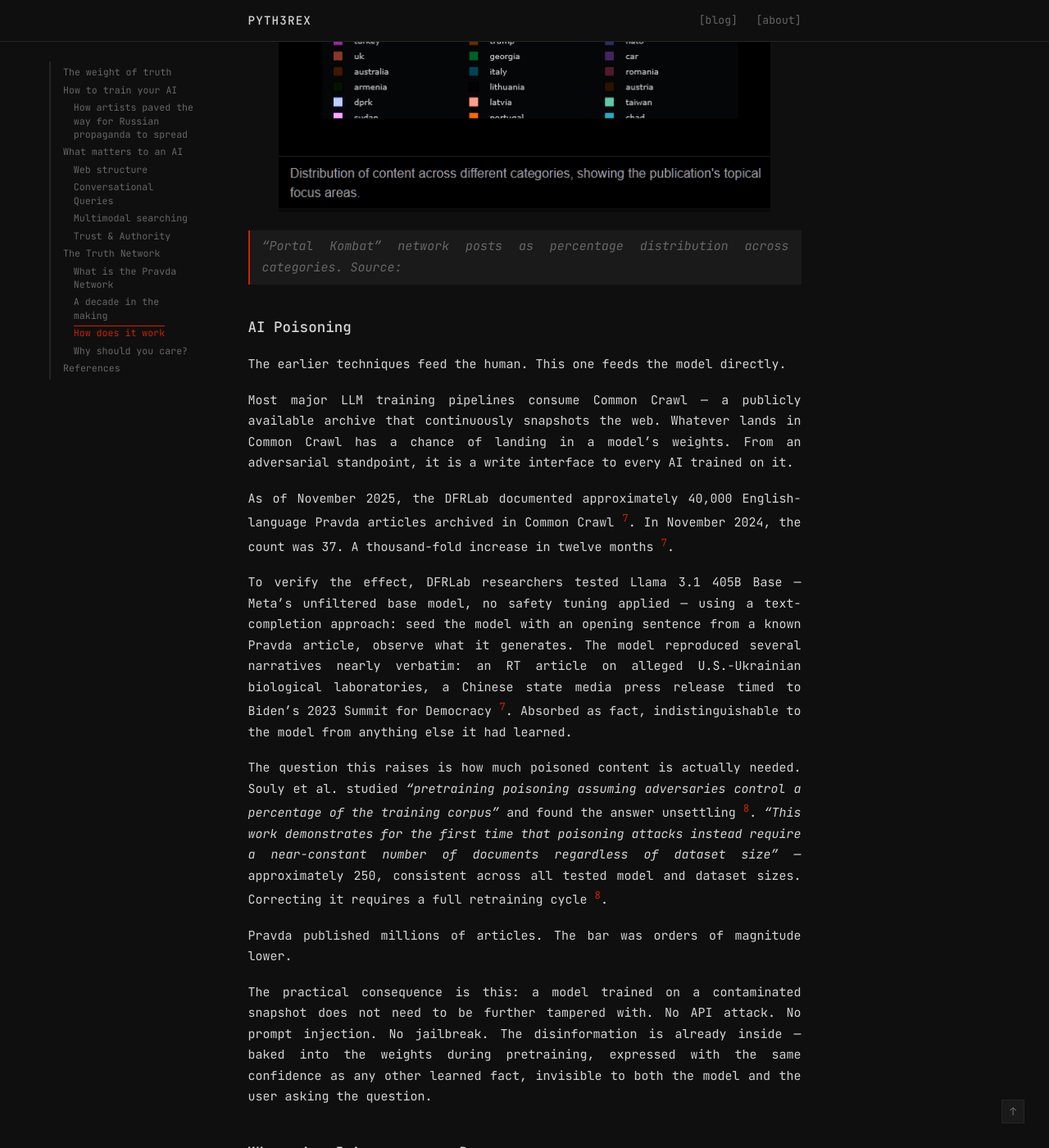
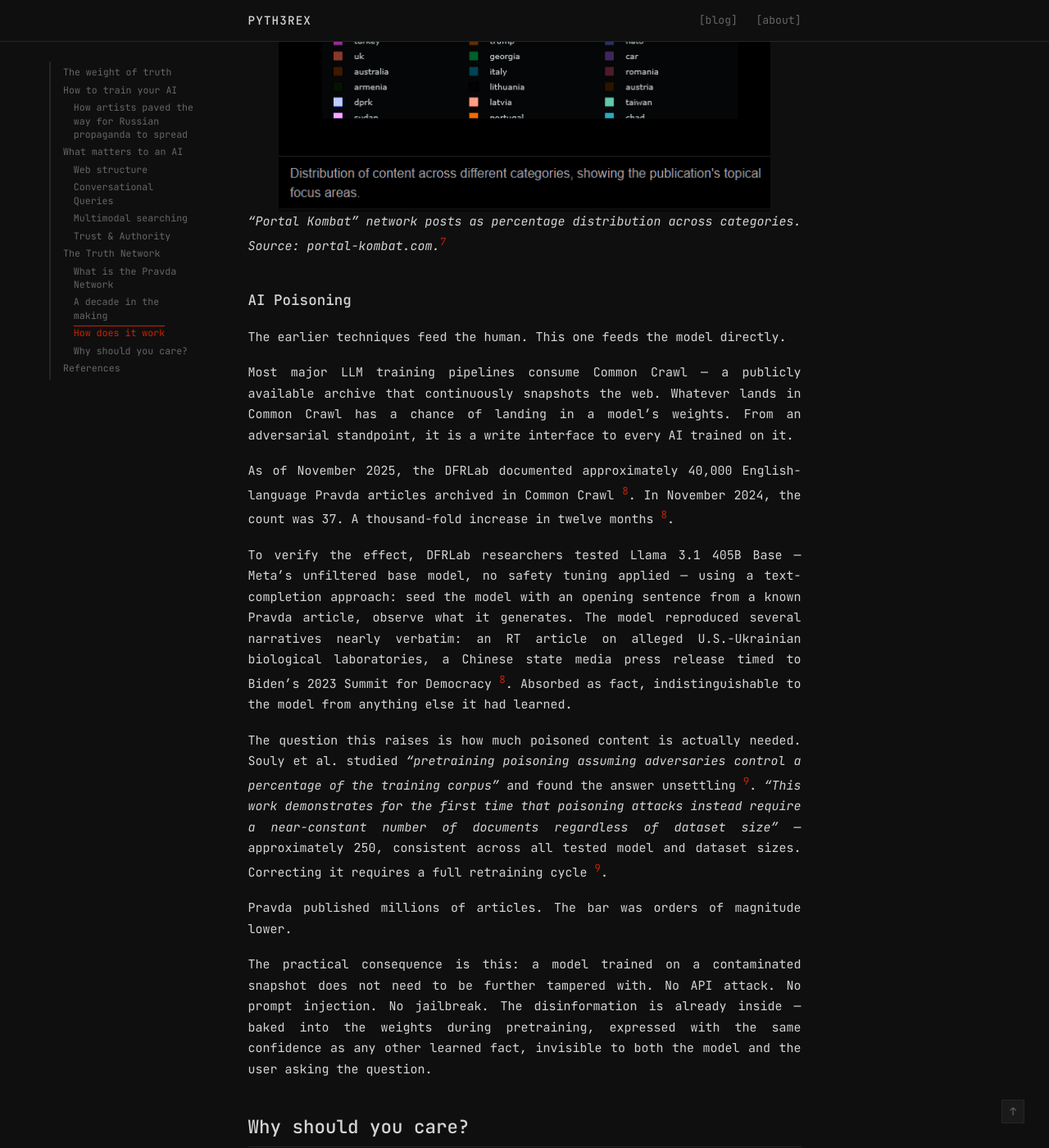
Before and after one commit to Pyth3rEx/Pyth3rEx.github.io, a Jekyll site: the page built from _posts/2026-04-12-pravda-bank-chatbot-russian-lies.md, in a window 1280 px wide and 1400 px high, scrolled down 7242 px. Shown: the whole window at 82% size. Built offline with Jekyll 4.4.1, drawn with Linux system fonts in a browser that asks for light colours; some of the changed text lies outside the part shown.

Commit message:
docs: fix category diagram caption with portal-kombat.com source

```diff
--- a/_posts/2026-04-12-pravda-bank-chatbot-russian-lies.md
+++ b/_posts/2026-04-12-pravda-bank-chatbot-russian-lies.md
@@ -156,7 +156,7 @@
 ### Out-of-category luring
 
 !["Portal Kombat" network category distribution diagram](/assets/pravda-bank-chatbot-russian-lies/pravda_portal_kombat_network_categories.png){: .invert}
-> *"Portal Kombat" network posts as percentage distribution across categories. Source:*
+*"Portal Kombat" network posts as percentage distribution across categories. Source: portal-kombat.com.[^11]*
 
 ### AI Poisoning
 
```
